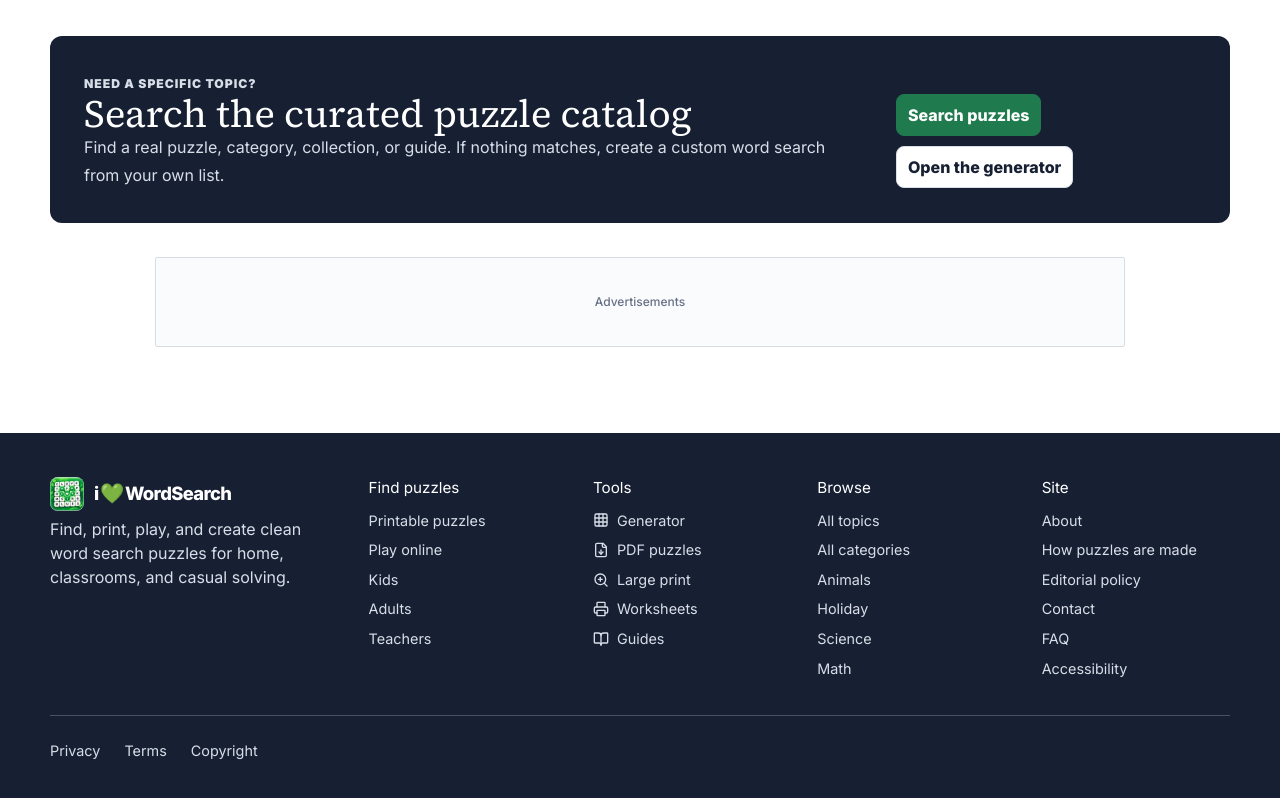
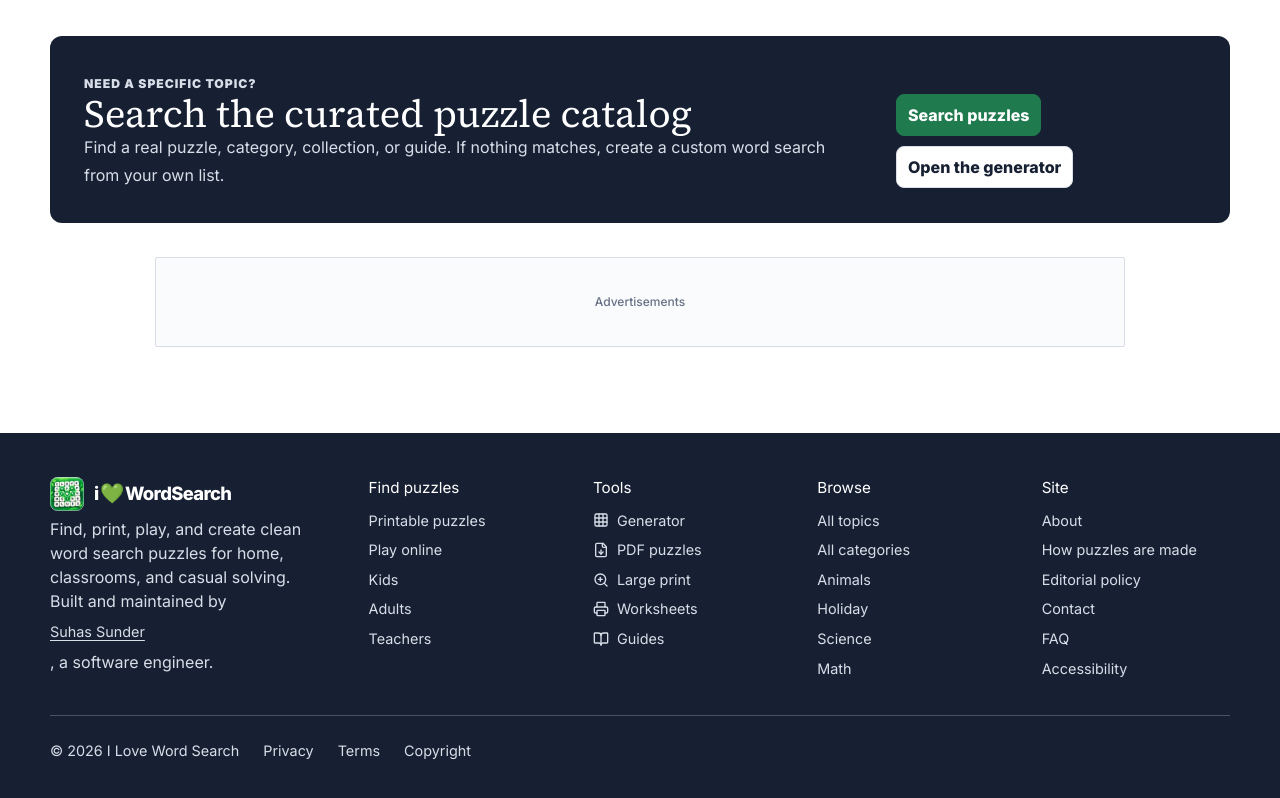
Before and after one commit to suhas-sunder/wordsearch, a Next.js app: page /free-printable-word-searches in a window 1280 px wide. Shown: the part 2426-3224 px from the top of the page. Built offline with nearby package versions, Linux system fonts and the light colour scheme; a web font is replaced by a local one.

Commit message:
Identify site maintainer and add footer copyright

```diff
--- /dev/null
+++ b/components/layout/SiteFooter.module.css
@@ -0,0 +1,11 @@
+.maintainer a {
+  display: inline;
+  font-size: inherit;
+  text-decoration: underline;
+  text-underline-offset: .2em;
+}
+
+.copyright {
+  align-self: center;
+  font-size: .9rem;
+}
--- a/components/layout/SiteFooter.tsx
+++ b/components/layout/SiteFooter.tsx
@@ -1,15 +1,19 @@
 import Link from "next/link";
 import { BookOpen, FileDown, Grid3X3, Printer, ZoomIn } from "lucide-react";
 import { categories } from "@/content/categories";
+import { authors } from "@/content/model";
 import { BrandIdentity } from "@/components/layout/BrandIdentity";
+import styles from "./SiteFooter.module.css";
 
 export function SiteFooter() {
+  const maintainer = authors.find((author) => author.id === "suhas-sunder");
   return (
     <footer className="site-footer">
       <div className="site-shell footer-grid">
         <div>
           <p className="footer-brand brand"><BrandIdentity /><span className="sr-only">I Love Word Search</span></p>
           <p>Find, print, play, and create clean word search puzzles for home, classrooms, and casual solving.</p>
+          {maintainer && <p className={styles.maintainer}>Built and maintained by <Link href={maintainer.profilePath}>{maintainer.name}</Link>, a software engineer.</p>}
         </div>
         <div>
           <h2>Find puzzles</h2>
@@ -46,6 +50,7 @@ export function SiteFooter() {
         </div>
       </div>
       <nav className="site-shell footer-legal" aria-label="Legal information">
+        <span className={styles.copyright}>© {new Date().getUTCFullYear()} I Love Word Search</span>
         <Link href="/privacy">Privacy</Link>
         <Link href="/terms">Terms</Link>
         <Link href="/copyright">Copyright</Link>
```
Also changed, not shown: 1 other file (tests, documents, lock files or other folders).
